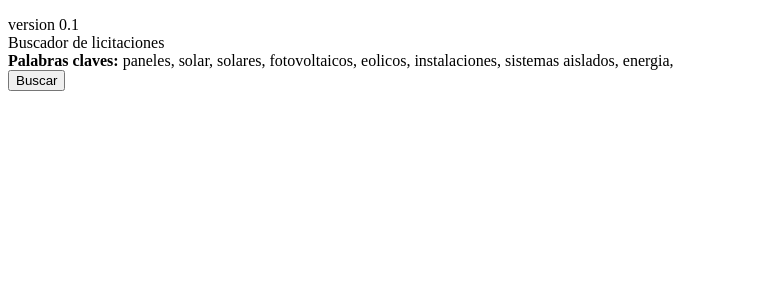
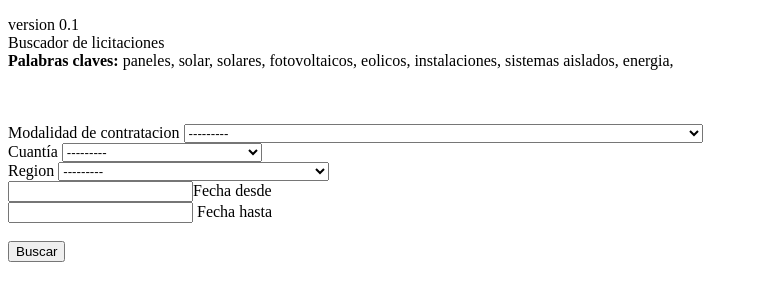
Before and after one commit to gengue/sharebid, a Django app: page / in a window 1280 px wide. Shown: the part 34-335 px from the top of the page, without its empty margins (0-758 px from the left). Run offline with Django 3.2, Linux system fonts and the light colour scheme; a user stored in the database is signed in; data comes from the database, SQL or seed files in the repository; both versions use the stored data as it was after the commit; some libraries are stand-ins or nearby versions.

Commit message:
none arreglado e interfaz de filtros implementado

```diff
--- a/search/templates/home.html
+++ b/search/templates/home.html
@@ -55,6 +55,8 @@
       -webkit-transform: rotate(-360deg);
     }
 }
+
+
 </style>
 </head>
 <body>
@@ -85,10 +87,76 @@
               <div class="row">
                 <strong>Palabras claves:</strong> {% for w in words %} {{ w }}, {% endfor %}
               </div>
+              <br>
+              <br>
+              <br>
+               <div class="layout-row row">
+                  <div class="col s12 m6">
+                    <div class="layout-column">
+
+                        <div id="id_nationality_container" class="select-field col s12 s">
+                               <label for="id_nationality" class="">Modalidad de contratacion</label>
+                               <select name="tipoProceso" id="tipoProceso"><option value="">---------</option><option value="1">Licitación Pública</option><option value="11">Selección Abreviada de Menor Cuantía (Ley 1150 de 2007)</option><option value="9">Subasta</option><option value="13">Contratación Mínima Cuantía</option><option value="17">Selección Abreviada servicios de Salud</option><option value="10">Concurso de Méritos con Lista Corta</option><option value="14">Concurso de Méritos con Lista Multiusos</option><option value="15">Concurso de Méritos Abierto</option><option value="16">Lista Multiusos</option><option value="12">Contratación Directa (Ley 1150 de 2007)</option><option value="4">Régimen Especial</option><option value="2">Contratación Directa Menor Cuantía</option><option value="3">Otras Formas de Contratación Directa</option><option value="5">Invitación ofertas cooperativas o asociaciones de entidades territoriales</option><option value="18">Selección Abreviada del literal h del numeral 2 del artículo 2 de la Ley 1150 de 2007</option><option value="19">Asociación Público Privada</option><option value="20">Iniciativa Privada sin recursos públicos</option></select>
+                        </div>
+                        <div id="id_nationality_container" class="select-field col s12 ">
+                               <label for="id_nationality" class="">Cuantía</label>
+                               <select name="cuantia" id="cuantia" style="width: 200px;">
+                                                    <option value="0" selected="selected">---------</option>
+                                                    <option value="1">$0 - $100,000,000</option>
+                                                    <option value="2">$100,000,001 - $300,000,000</option>
+                                                    <option value="3">$300,000,001 - $500,000,000</option>
+                                                    <option value="4">$500,000,001 - $1,000,000,000</option>
+                                                    <option value="5">Mayores a $1,000,000,000</option>
+                               </select>
+                        </div>
+
+                    </div>
+                  </div>
+                  <div class="col s12 m6">
+
+                    <div class="row">
+                        <div class="layout-column">
+
+                                <div id="id_nationality_container" class="select-field col s12 ">
+                                    <label for="id_nationality" class="">Region</label>
+
+                                  <select name="departamento" id="selDepartamento" >
+                                    <option value="">---------</option><option value="91000">Amazonas</option><option value="5000">Antioquia</option><option value="81000">Arauca</option><option value="8000">Atlántico</option><option value="1100">Bogotá D.C.</option><option value="1300">Bolívar</option><option value="15000">Boyacá</option><option value="17000">Caldas</option><option value="1800">Caquetá</option><option value="85000">Casanare</option><option value="19000">Cauca</option><option value="20000">Cesar</option><option value="27000">Chocó</option><option value="00002">Colombia</option><option value="25000">Cundinamarca</option><option value="23000">Córdoba</option><option value="94000">Guainía</option><option value="95000">Guaviare</option><option value="41000">Huila</option><option value="44000">La Guajira</option><option value="47000">Magdalena</option><option value="50000">Meta</option><option value="52000">Nariño</option><option value="54000">Norte De Santander</option><option value="00000">Otros Paises</option><option value="86000">Putumayo</option><option value="63000">Quindío</option><option value="66000">Risaralda</option><option value="88000">San Andrés, Providencia y Santa Catalina</option><option value="668000">Santander</option><option value="70000">Sucre</option><option value="73000">Tolima</option><option value="76000">Valle del Cauca</option><option value="97000">Vaupés</option><option value="99000">Vichada</option>
+                                  </select>
+
+                                </div>
+                        </div>
+                    </div>
+
+                    <div class="layout-row row">
+                      <div class="col s12 m6">
+                          <div class="row">
+                            <div id="id_date_desde" class="input-field col s12 ">
+                                <input type="text" name="date_of" id="id_date" data-date-format="d/m/Y" data-form-control="date"><label for="id_date" class="active">Fecha desde</label>
+                            </div>
+                          </div>
+                      </div>
+                      <div class="col s12 m6">
+                          <div class="row">
+                              <div id="id_date_hasta" class="input-field col s12">
+                                  <input type="text" name="date_of_birth" id="id_date_of_birth" data-date-format="d/m/Y" data-form-control="date">
+                                  <label for="id_date_of_birth" class="active">Fecha hasta</label>
+                              </div>
+                          </div>
+                      </div>
+                    </div>
+
+
+                  </div>
+               </div>
+
                <div class="card-action center-align">
+               <br>
                  <button type="submit" class="btn btn-primary" id="btn-search"><i class="mdi-action-search"></i> Buscar</button>
                </div>
+
                <div align="center" id="msg" style="display: none"><small>Espere por favor, esta operacion puede tardar un poco...</small></div>
+
           </form>
         </div>
       </div>
--- a/search/views.py
+++ b/search/views.py
@@ -7,17 +7,18 @@ from BeautifulSoup import BeautifulSoup
 import requests
 
 
+
 class Home(LoginRequiredMixin, View):
     template_name = 'home.html'
     url = "https://www.contratos.gov.co/consultas/resultadosConsulta.do?codi_estado=2&numeroProceso=#"
 
     def get(self, request):
-        key_words = tuple([k['name'].lower() for k in request.user.keyword_set.values('name')])
+         key_words = tuple([k['name'].lower() for k in request.user.keyword_set.values('name')])
 
-        return render(request, self.template_name, {"words": key_words})
+         return render(request, self.template_name, {"words": key_words})
 
     def post(self, request):
-        r = requests.post(self.url, data={'tipoProceso': 1, 'objeto': '10000000', 'registrosXPagina': '15000'})
+        r = requests.post(self.url, data={'tipoProceso': 1, 'objeto': '10000000', 'registrosXPagina': '15000',})
         soup = BeautifulSoup(r.text)
         results = []
         key_words = tuple([k['name'].lower() for k in request.user.keyword_set.values('name')])
@@ -41,7 +42,7 @@ class Home(LoginRequiredMixin, View):
             "estado": tr('td')[3].string,
             "entidad": tr('td')[4].string,
             "objeto": tr('td')[5].string,
-            "lugar": tr('td')[6].string,
+            "lugar": tr('td')[6].text,
             "cuantia": tr('td')[7].string,
             "fecha": tr('td')[8].string
         }
--- a/searchbid/urls.py
+++ b/searchbid/urls.py
@@ -7,4 +7,5 @@ urlpatterns = [
     url(r'^$', views.Home.as_view(), name='home'),
     url(r'^accounts/login/$', views.Login.as_view(), name='login'),
     url(r'^accounts/logout/$', 'django.contrib.auth.views.logout', name="logout"),
+
 ]
```
Also changed, not shown: searchbid/db.sqlite3. Lines whose indentation alone changed are shown as unchanged.
